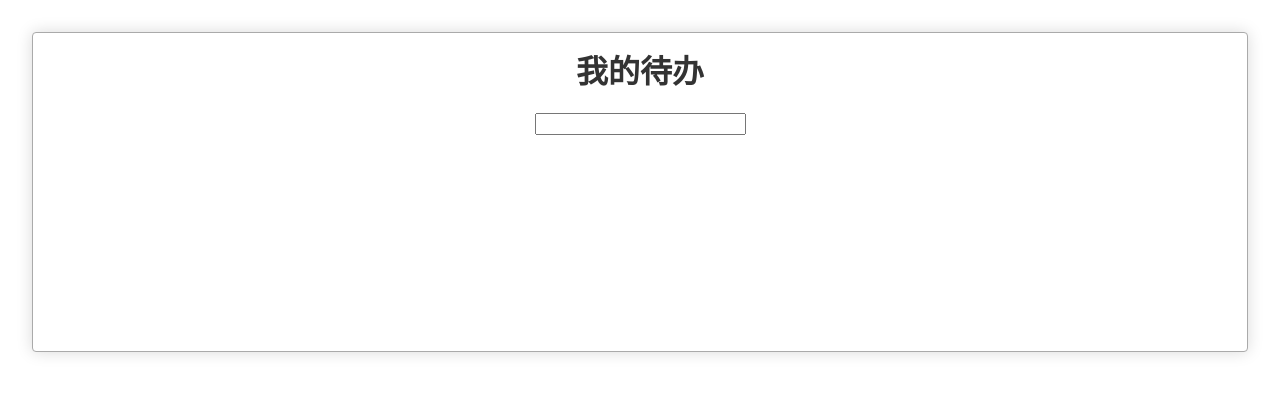
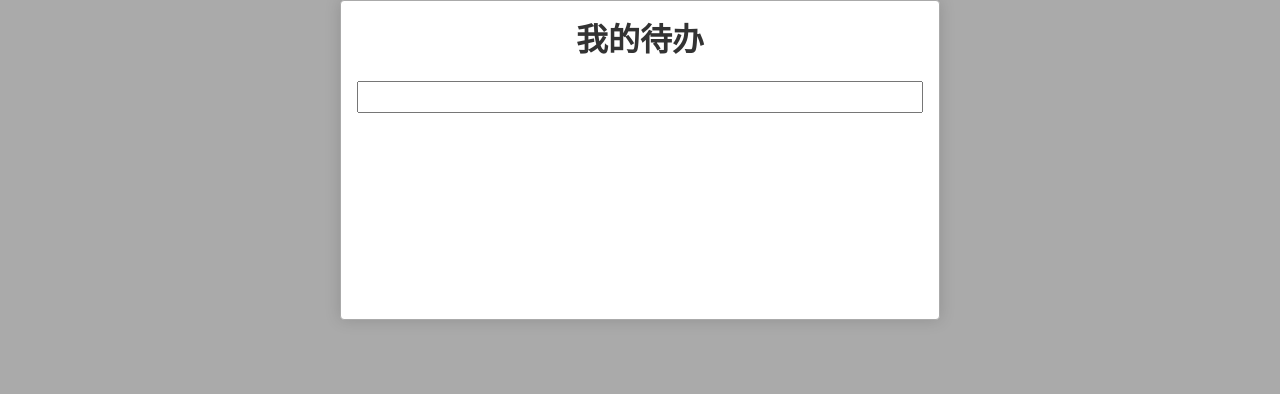
Before and after one commit to yangzhiyang/TodoList, a React (Create React App) app: page / in a window 1280 px wide. Shown: the top 394 px of the page. Built offline with nearby package versions, Linux system fonts and the light colour scheme.

Commit message:
添加样式

```diff
--- a/src/App.css
+++ b/src/App.css
@@ -1,33 +1,26 @@
+body{
+ background: #aaa;
+}
 .App {
-  text-align: center;
+
   color: #333;
   border: 1px solid #aaa;
   border-radius: 4px;
   background: white;
-  margin: 2em;
+  margin:0 auto;
   padding: 0 1em;
   min-height: 20em;
   min-width: 32em;
-  box-shadow: 0 0 1em hsla(0,0%,0%,0.15)
+  box-shadow: 0 0 1em hsla(0,0%,0%,0.15);
+  width: 600px;
+
 }
-
-.App-logo {
-  animation: App-logo-spin infinite 20s linear;
-  height: 80px;
+.App>h1{
+  text-align: center;
 }
-
-.App-header {
-  background-color: #222;
-  height: 150px;
-  padding: 20px;
-  color: white;
+.App>.todoList>li:nth-child(odd){
+  background: #eee;
 }
-
-.App-intro {
-  font-size: large;
+.App>.todoList>li:nth-child(even){
+  background: transparent;
 }
-
-@keyframes App-logo-spin {
-  from { transform: rotate(0deg); }
-  to { transform: rotate(360deg); }
-}
--- a/src/App.js
+++ b/src/App.js
@@ -4,7 +4,6 @@ import TodoItem from './TodoItem';
 import './App.css';
 import './reset.css';
 import 'normalize.css';
-
 
 class App extends Component {
   constructor(...args){
@@ -30,7 +29,7 @@ class App extends Component {
        <TodoInput content={this.state.newTodo}
        onChange={this.changeTitle.bind(this)}
        onSubmit={this.addTodo.bind(this)}/>
-       <ol>
+       <ol className="todoList">
          {todos}
        </ol>
       </div>
--- /dev/null
+++ b/src/TodoInput.css
@@ -0,0 +1,7 @@
+.TodoInput{
+    width: 100%;
+    line-height: 1.8em;
+    margin-bottom: 1em;
+    font-size: 16px;
+    padding: 0 .2em;
+}
--- a/src/TodoInput.js
+++ b/src/TodoInput.js
@@ -1,9 +1,10 @@
 import React,{Component} from 'react';
+import './TodoInput.css'
 
 class TodoInput extends Component{
 
     render(){
-        return <input type="text" value={this.props.content}
+        return <input className="TodoInput" type="text" value={this.props.content}
         onChange={this.changeTitle.bind(this)}
         onKeyPress={this.submit.bind(this)}/>
     }
--- /dev/null
+++ b/src/TodoItem.css
@@ -0,0 +1,9 @@
+.TodoItem{
+    padding: .5em;
+    display: flex;
+    align-items: center;
+}
+.TodoItem>.title{
+    flex-grow: 1;
+    padding: 0 .5em;
+}
--- a/src/TodoItem.js
+++ b/src/TodoItem.js
@@ -1,11 +1,12 @@
 import React,{Component} from 'react'
+import './TodoItem.css'
 
 class TodoItem extends Component{
     render(){
-        return <div>
+        return <div className="TodoItem">
             <input type="checkbox" checked={this.props.todo.status==='completed'}
             onChange={this.toggle.bind(this)}/>
-            {this.props.todo.title}
+            <span className="title">{this.props.todo.title}</span>
             <button onClick={this.delete.bind(this)}>删除</button>
             </div>
     }
```
